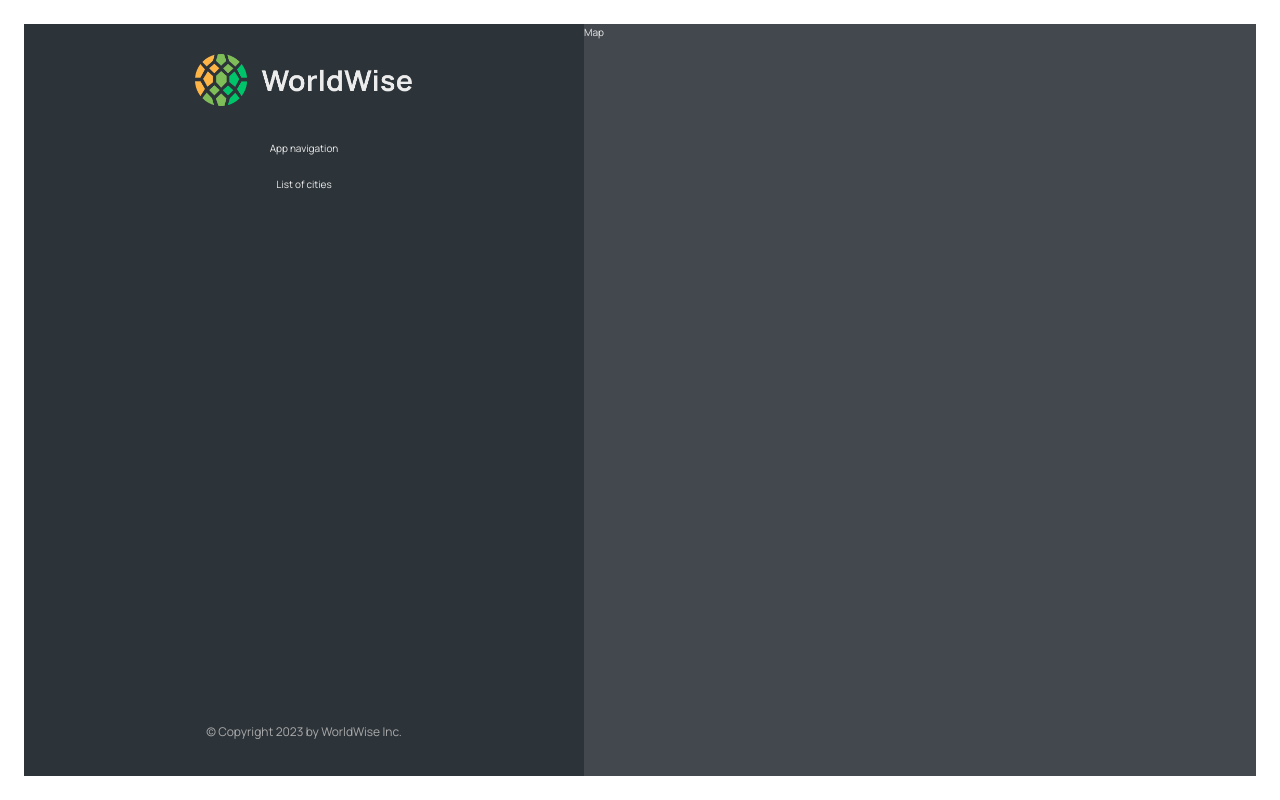
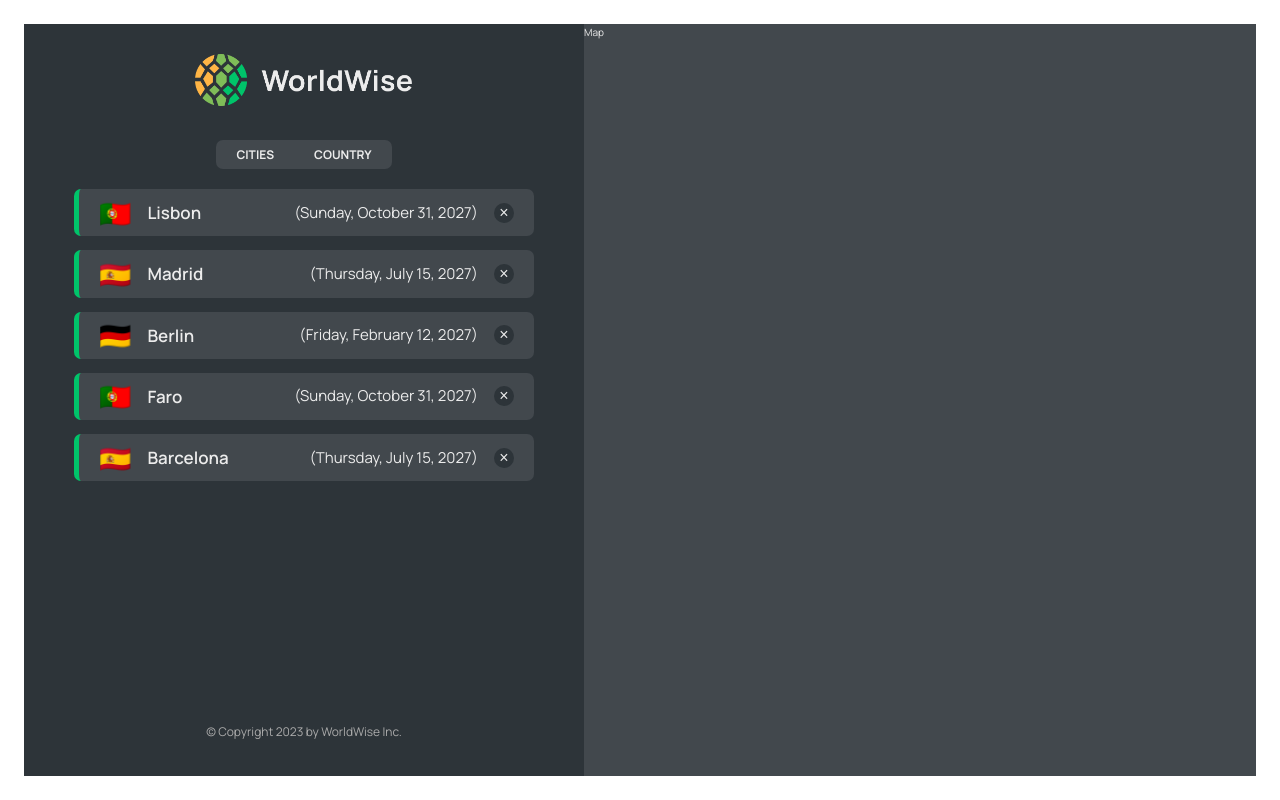
Before and after one commit to mardMasoud/worldwise, a React (Vite) app: page /app in a window 1280 px wide. Built offline with nearby package versions, Linux system fonts and the light colour scheme; data requests are answered from the project's data file.

Commit message:
ListCountriesImplement

```diff
--- a/data/cities.json
+++ b/data/cities.json
@@ -35,6 +35,30 @@
                 "lng": 13.376933665713324
             },
             "id": 98443197
+        },
+        {
+            "cityName": "Faro",
+            "country": "Portugal",
+            "emoji": "🇵🇹",
+            "date": "2027-10-31T15:59:59.138Z",
+            "notes": "My favorite city so far!",
+            "position": {
+                "lat": 38.727881642324164,
+                "lng": -9.140900099907554
+            },
+            "id": 73550385
+        },
+        {
+            "cityName": "Barcelona",
+            "country": "Spain",
+            "emoji": "🇪🇸",
+            "date": "2027-07-15T08:22:53.976Z",
+            "notes": "",
+            "position": {
+                "lat": 40.46635901755316,
+                "lng": -3.7133789062500004
+            },
+            "id": 17806755
         }
     ]
 }
--- a/package.json
+++ b/package.json
@@ -7,9 +7,11 @@
     "dev": "vite",
     "build": "vite build",
     "lint": "eslint . --ext js,jsx --report-unused-disable-directives --max-warnings 0",
-    "preview": "vite preview"
+    "preview": "vite preview",
+    "server":"json-server --watch data/cities.json --port 8000 --delay 500"
   },
   "dependencies": {
+    "json-server": "^0.17.4",
     "react": "^18.2.0",
     "react-dom": "^18.2.0",
     "react-router-dom": "^6.20.1"
--- a/src/App.jsx
+++ b/src/App.jsx
@@ -3,9 +3,29 @@
 import Homepage from "./pages/Homepage";
 import Pricing from "./pages/Pricing";
 import PageNotFound from "./pages/Pagenotfound";
-import AppLayout from './pages/AppLayout'
+import AppLayout from "./pages/AppLayout";
 import Login from "./pages/Login";
+import CityList from "./components/CityList";
+import { useEffect, useState } from "react";
+import CountryList from "./components/CountryList";
 function App() {
+    const [cities, setCities] = useState([]);
+    const [isLoading, setIsLoading] = useState(false);
+    useEffect(function () {
+        async function fetchCities() {
+            try {
+                setIsLoading(true);
+                const res = await fetch("http://localhost:8000/cities");
+                const data = await res.json();
+                setCities(data);
+            } catch {
+                alert("There was an error loading...");
+            } finally {
+                setIsLoading(false);
+            }
+        }
+        fetchCities();
+    }, []);
     return (
         <BrowserRouter>
             <Routes>
@@ -13,7 +33,15 @@
                 <Route path="pricing" element={<Pricing />} />
                 <Route path="login" element={<Login />} />
                 <Route path="/" element={<Homepage />} />
-                <Route path="app" element={<AppLayout />} />
+                <Route path="app" element={<AppLayout />}>
+                    <Route index element={<CityList cities={cities} isLoading={isLoading} />} />
+                    <Route
+                        path="cities"
+                        element={<CityList cities={cities} isLoading={isLoading} />}
+                    />
+                    <Route path="countries" element={<CountryList cities={cities} isLoading={isLoading}/>} />
+                    <Route path="form" element={<p>form</p>} />
+                </Route>
                 <Route path="*" element={<PageNotFound />} />
             </Routes>
         </BrowserRouter>
--- a/src/components/AppNav.jsx
+++ b/src/components/AppNav.jsx
@@ -1,9 +1,17 @@
-import React from 'react'
-import styles from './AppNav.module.css'
+import React from "react";
+import styles from "./AppNav.module.css";
+import { NavLink } from "react-router-dom";
 export default function AppNav() {
-  return (
-    <nav className={styles.nav}>
-      App navigation
-      </nav>
-  )
+    return (
+        <nav className={styles.nav}>
+            <ul>
+                <li>
+                    <NavLink to="cities">Cities</NavLink>
+                </li>
+                <li>
+                    <NavLink to="countries">Country</NavLink>
+                </li>
+            </ul>
+        </nav>
+    );
 }
--- /dev/null
+++ b/src/components/CityItem.jsx
@@ -0,0 +1,21 @@
+import React from "react";
+import styles from "./CityItem.module.css";
+
+const formatDate = (date) =>
+    new Intl.DateTimeFormat("en", {
+        day: "numeric",
+        month: "long",
+        year: "numeric",
+        weekday: "long",
+    }).format(new Date(date));
+export default function CityItem({ city }) {
+    const { cityName, emoji, date } = city;
+    return (
+        <li className={styles.cityItem}>
+            <span className={styles.emoji}>{emoji}</span>
+            <h3 className={styles.name}>{cityName}</h3>
+            <time className={styles.date}>({formatDate(date)})</time>
+            <button className={styles.deleteBtn}>&times;</button>
+        </li>
+    );
+}
--- /dev/null
+++ b/src/components/CityList.jsx
@@ -0,0 +1,16 @@
+import React from "react";
+import styles from "./CityList.module.css";
+import Spinner from "./Spinner";
+import CityItem from "./CityItem";
+import Message from "./Message";
+export default function CityList({ cities, isLoading }) {
+    if (isLoading) return <Spinner />;
+    if (!cities.length) return <Message message="Add your first city by clicking on city on the map" />;
+    return (
+        <ul className={styles.cityList}>
+            {cities.map((city) => (
+                <CityItem city={city} key={city.id} />
+            ))}
+        </ul>
+    );
+}
--- /dev/null
+++ b/src/components/CountryList.jsx
@@ -0,0 +1,14 @@
+import styles from "./CountryList.module.css";
+import CountryItem from "./CountryItem";
+export default function CountryList({ cities }) {
+    const countries =[]
+    countries = cities.reduce((acc,cur)=>acc===cur)
+    return (
+        <div className={styles.countryList}>
+            {countries.map((country) => (
+
+                <CountryItem country={country} />
+            ))}
+        </div>
+    );
+}
--- a/src/components/Sidebar.jsx
+++ b/src/components/Sidebar.jsx
@@ -2,12 +2,13 @@
 import styles from "./Sidebar.module.css";
 import Logo from "./Logo";
 import AppNav from "./AppNav";
+import { Outlet } from "react-router-dom";
 export default function Sidbar() {
     return (
         <div className={styles.sidebar}>
             <Logo />
             <AppNav />
-            <p>List of cities</p>
+           <Outlet/>
             <footer className={styles.footer}>
                 <p className={styles.copyright}>
                     &copy; Copyright {new Date().getUTCFullYear()} by WorldWise Inc.
--- a/src/pages/AppLayout.jsx
+++ b/src/pages/AppLayout.jsx
@@ -1,4 +1,3 @@
-
 import styles from "./AppLayout.module.css";
 import Sidbar from "../components/Sidebar";
 import Map from "../components/Map";
--- a/src/pages/Login.jsx
+++ b/src/pages/Login.jsx
@@ -8,7 +8,7 @@
 
     return (
         <main className={styles.login}>
-          <PageNav/>
+            <PageNav />
             <form className={styles.form}>
                 <div className={styles.row}>
                     <label htmlFor="email">Email address</label>
```
Also changed, not shown: src/pages/Homepage.jsx (+7 -5 lines), 1 other file (tests, documents, lock files or other folders). Lines whose indentation alone changed are shown as unchanged.
